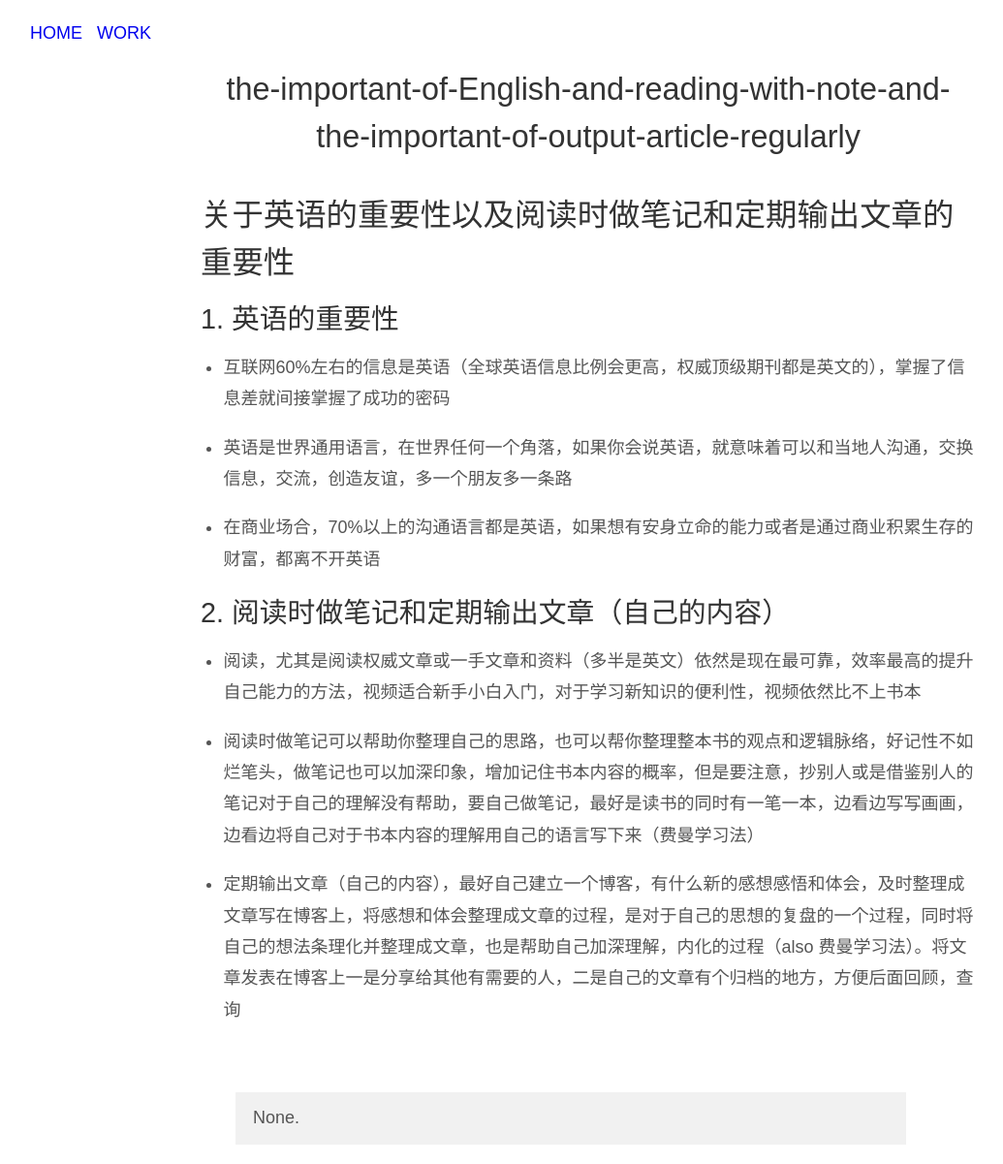
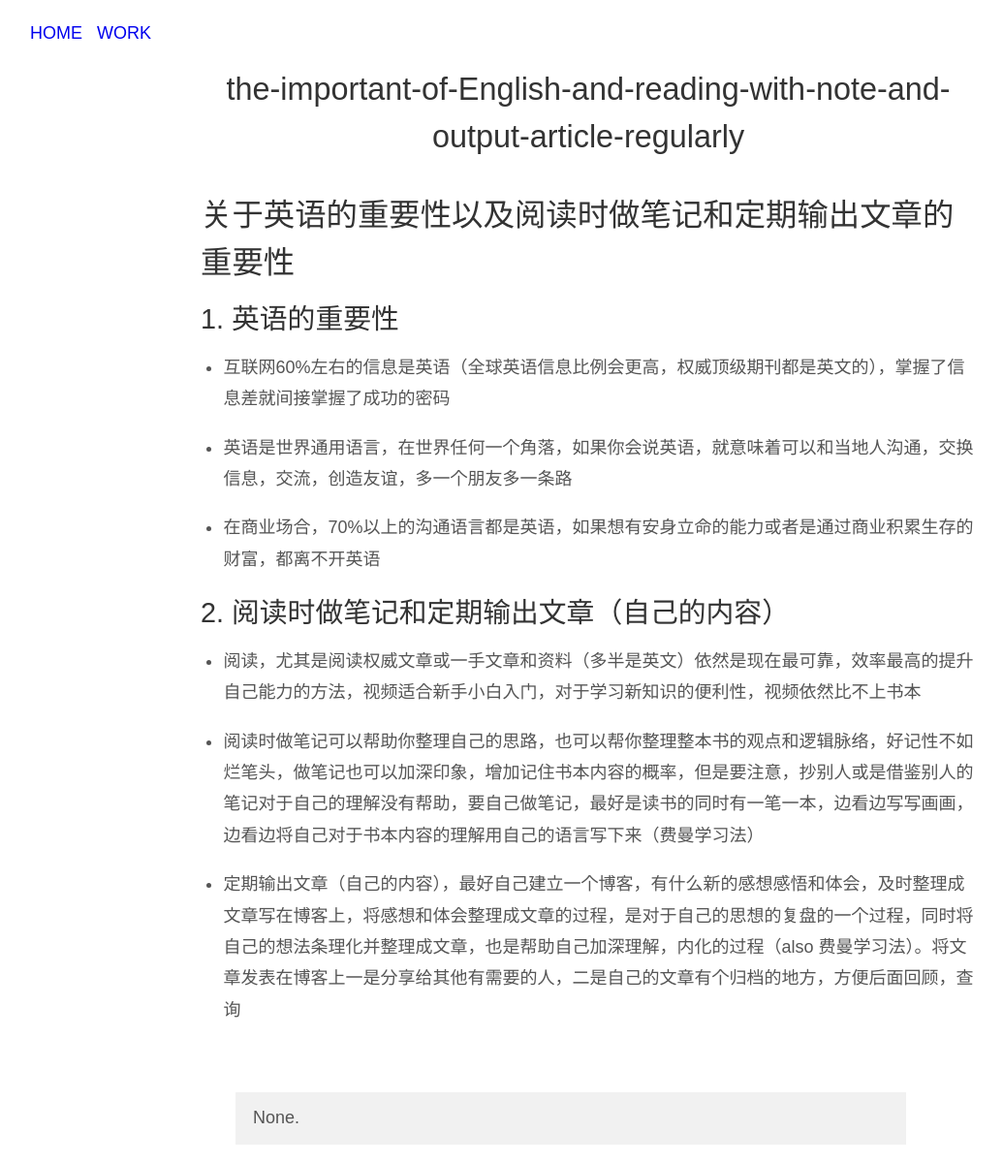
Before and after one commit to qiaoqiangv/qiaoqiangv.github.io, a Jekyll site: the page built from _posts/2025-04-24-about-the-English-and-reading-and-output-article.md, in a window 1280 px wide. Shown: the whole page at 97% size, without its empty margins (33-1068 px from the left). Built offline with Jekyll 4.4.1, drawn with Linux system fonts in a browser that asks for light colours.

Commit message:
modified 2025-04-24-about-the-English-and-reading-and-output-article.md

```diff
--- a/_posts/2025-04-24-about-the-English-and-reading-and-output-article.md
+++ b/_posts/2025-04-24-about-the-English-and-reading-and-output-article.md
@@ -1,6 +1,6 @@
 ---
 layout: post
-title:  "the-important-of-English-and-reading-with-note-and-the-important-of-output-article-regularly"
+title:  "the-important-of-English-and-reading-with-note-and-output-article-regularly"
 date:   2025-04-24 23:21:00 +0800
 categories: [Article]
 tags: [English, Reading-notes, Article]
```
